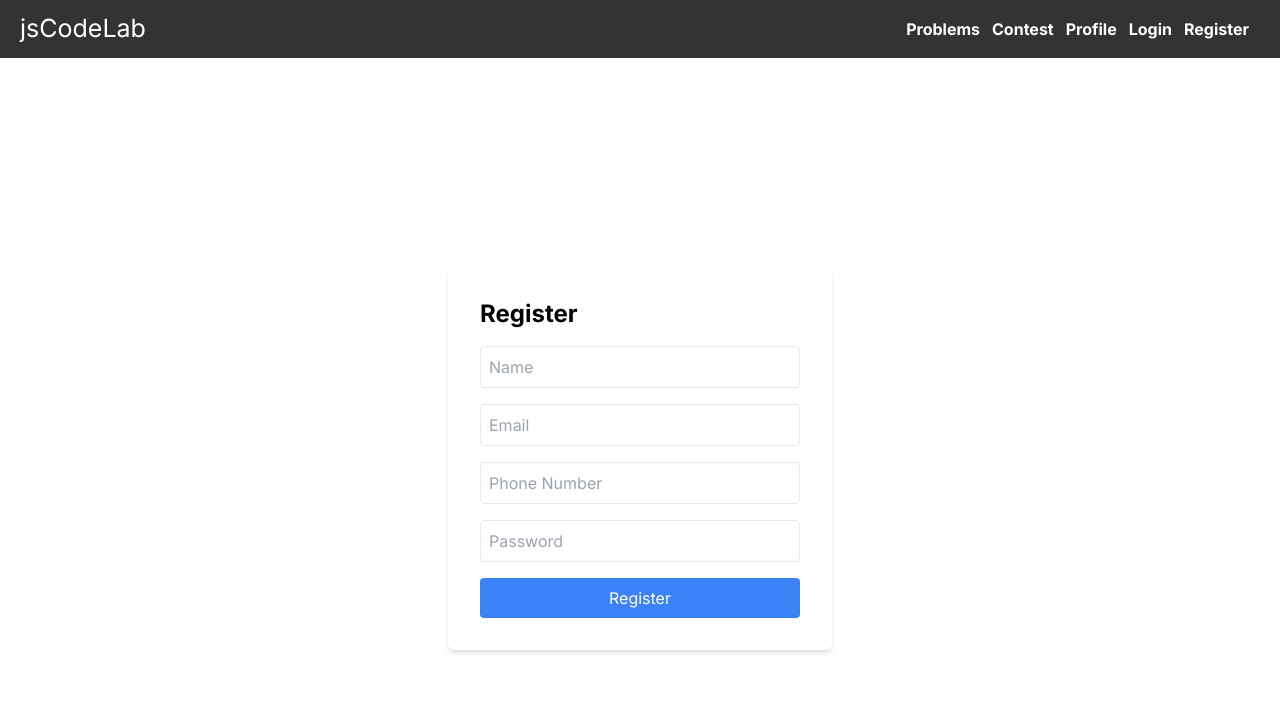
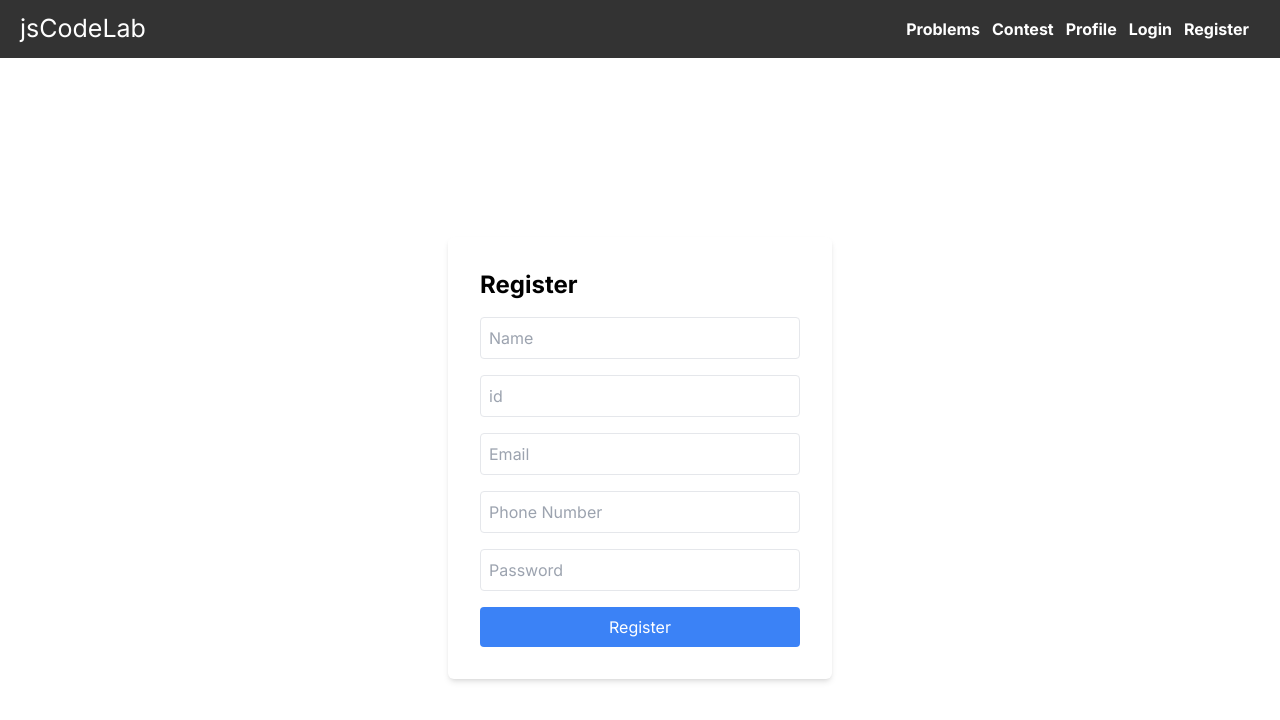
Before and after one commit to dhruvasnayak/jsCodeLab, a Next.js app: page /register in a window 1280 px wide. Shown: the top 720 px of the page. Built offline with nearby package versions, Linux system fonts and the light colour scheme.

Commit message:
user registration

```diff
--- /dev/null
+++ b/app/api/register/route.js
@@ -0,0 +1,26 @@
+import executeQuerry from "../../../lib/db";
+
+export async function POST(req, res, next) {
+
+    if (req.method == 'POST') {
+        const { id, name, email, phone, password } = await req.json();
+
+        console.log({ id, name, email, phone, password })
+
+        await executeQuerry(
+            {
+                query: "INSERT INTO users (user_id, user_name, user_total_points, user_gmail, user_ph_no, user_password, admin_id) VALUES (?,?,?,?,?,?,?);",
+                values: [
+                    id,
+                    name,
+                    100,
+                    email,
+                    phone,
+                    password,
+                    'admin123'
+                ],
+            }
+        )
+    }
+    return new Response("ok", { status: 200 })
+}
--- a/app/api/users/route.js
+++ b/app/api/users/route.js
@@ -3,7 +3,7 @@ import executeQuerry from "@/lib/db";
 export async function GET(req, res, next) {
     const users = await executeQuerry(
         {
-            query: "select * from member",
+            query: "select * from users",
             values: [],
         }
     )
--- a/app/register/page.js
+++ b/app/register/page.js
@@ -1,22 +1,107 @@
+"use client"
 import React from 'react';
+import { useState } from 'react';
 
 export default function Register() {
+
+    const [formData, setFormData] = useState({
+        id: "",
+        name: "",
+        email: "",
+        phone: "",
+        password: ""
+    })
+
+    const handelChange = (e) => {
+
+        const { name, value } = e.target;
+        setFormData({ ...formData, [name]: value })
+    }
+
+    const handelSubmit = async (e) => {
+
+        setFormData(
+            {
+                id: "",
+                name: "",
+                email: "",
+                phone: "",
+                password: ""
+            })
+
+        e.preventDefault();
+        try {
+            const response = await fetch('/api/register', {
+                method: 'POST',
+                headers: {
+                    'Content-Type': 'application/json',
+                },
+                body: JSON.stringify(formData),
+            });
+            if (response.ok) {
+                console.log('Registration successful');
+            } else {
+                console.error('Registration failed');
+            }
+        } catch (error) {
+            console.error('An error occurred during registration:', error);
+        }
+
+    }
+
     return (
         <div className="min-h-screen flex items-center justify-center">
             <div className="bg-white shadow-md p-8 rounded-md w-96">
                 <h2 className="text-2xl font-bold mb-4">Register</h2>
-                <form>
+                <form onSubmit={handelSubmit}>
                     <div className="mb-4">
-                        <input type="text" className="w-full p-2 border rounded" placeholder="Name" />
+                        <input type="text"
+                            className="w-full p-2 border rounded"
+                            placeholder="Name"
+                            maxLength={15}
+                            required
+                            name="name"
+                            value={formData.name}
+                            onChange={handelChange} />
                     </div>
                     <div className="mb-4">
-                        <input type="email" className="w-full p-2 border rounded" placeholder="Email" />
+                        <input type="text"
+                            className="w-full p-2 border rounded"
+                            placeholder="id"
+                            maxLength={10}
+                            required
+                            name="id"
+                            value={formData.id}
+                            onChange={handelChange} />
                     </div>
                     <div className="mb-4">
-                        <input type="tel" className="w-full p-2 border rounded" placeholder="Phone Number" />
+                        <input type="email"
+                            className="w-full p-2 border rounded"
+                            placeholder="Email"
+                            required
+                            name="email"
+                            value={formData.email}
+                            onChange={handelChange} />
                     </div>
                     <div className="mb-4">
-                        <input type="password" className="w-full p-2 border rounded" placeholder="Password" />
+                        <input type="tel"
+                            className="w-full p-2 border rounded"
+                            maxLength={10}
+                            required
+                            placeholder="Phone Number"
+                            name="phone"
+                            value={formData.phone}
+                            onChange={handelChange} />
+                    </div>
+                    <div className="mb-4">
+                        <input type="password"
+                            className="w-full p-2 border rounded"
+                            maxLength={10}
+                            required
+                            placeholder="Password"
+                            name="password"
+                            value={formData.password}
+                            onChange={handelChange} />
                     </div>
                     <button
                         type="submit"
```
